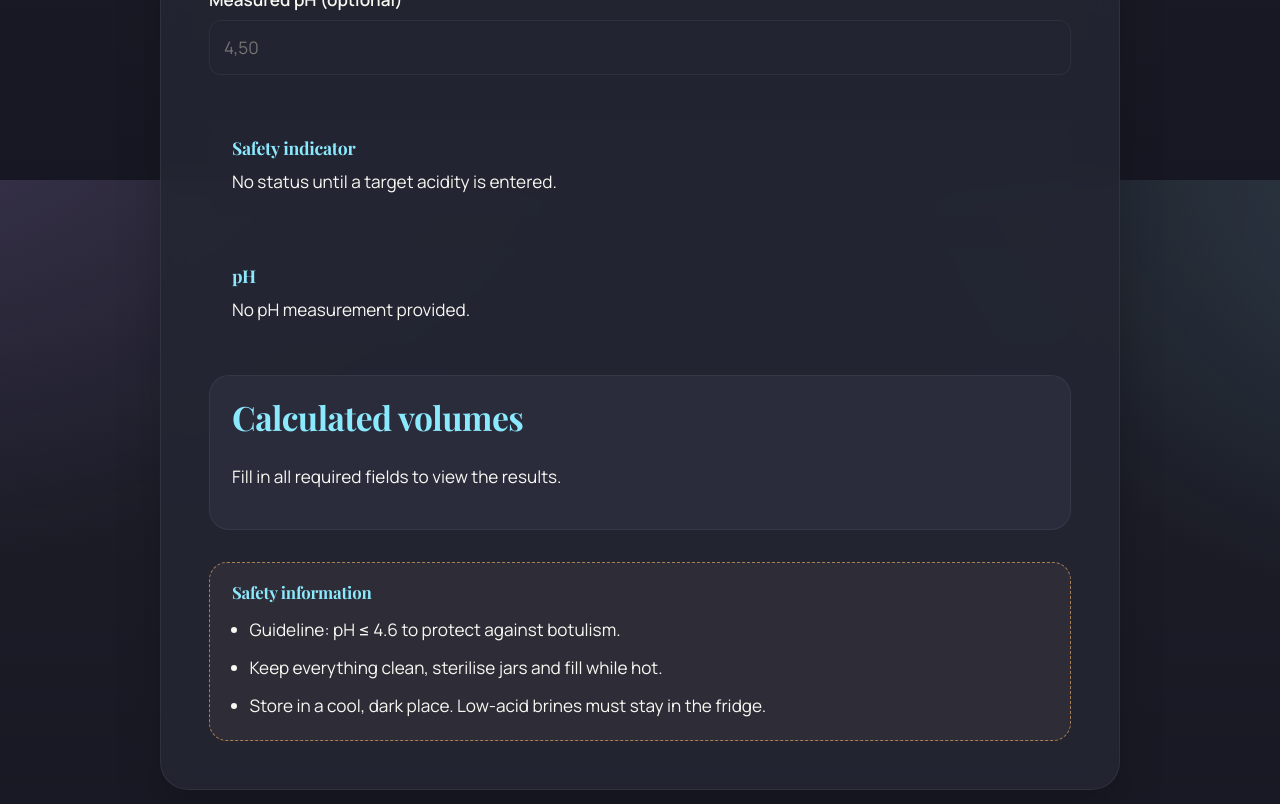
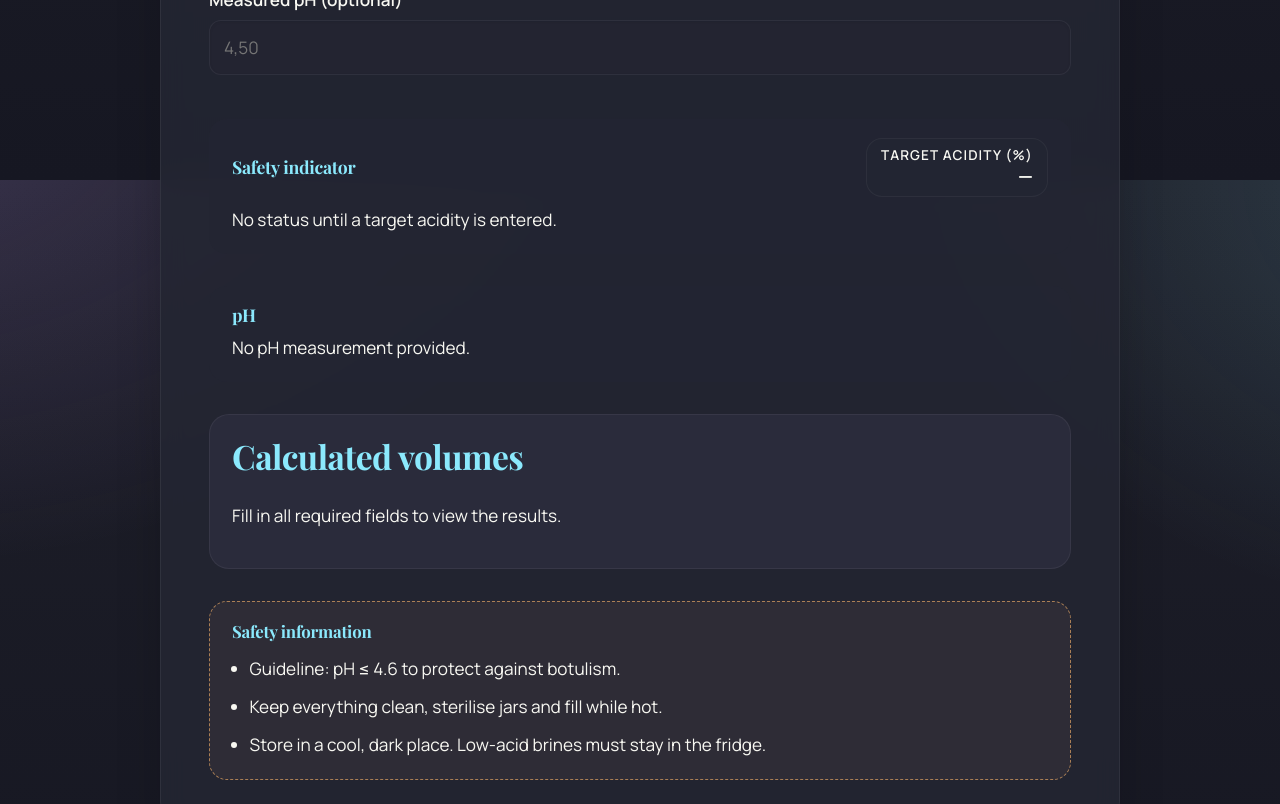
Before and after one commit to Web-Developer-DB/Pilze_Marinade, a React (Vite) app: page / in a window 1280 px wide. Shown: the part 2220-3024 px from the top of the page. Built offline with nearby package versions, Linux system fonts and the light colour scheme.

Commit message:
feat(ui): merge target acidity with traffic light

```diff
--- a/src/components/MarinadeForm.jsx
+++ b/src/components/MarinadeForm.jsx
@@ -169,6 +169,9 @@ export default function MarinadeForm() {
 
   const safetyMeta = getSafetyMeta(evaluation.safety);
   const phMeta = getPhMeta(evaluation.phState);
+  const targetValue = Number.isFinite(evaluation.parsed?.target)
+    ? formatNumber(evaluation.parsed.target, locale, 2)
+    : null;
 
   const formattedResult = evaluation.result
     ? {
@@ -322,7 +325,13 @@ export default function MarinadeForm() {
         aria-live="polite"
         aria-label={t(locale, "status.title")}
       >
-        <h2>{t(locale, "status.title")}</h2>
+        <div className="status-head">
+          <h2>{t(locale, "status.title")}</h2>
+          <div className={`acid-pill ${targetValue ? "ready" : ""}`}>
+            <span>{t(locale, "input.target.label")}</span>
+            <strong>{targetValue ? `${targetValue} %` : "—"}</strong>
+          </div>
+        </div>
         <p>{t(locale, safetyMeta.key)}</p>
       </section>
 
@@ -355,11 +364,6 @@ export default function MarinadeForm() {
               <span className="result-label">{t(locale, "input.total.label")}</span>
               <strong>{formattedResult.total}</strong>
               <span className="result-suffix">{t(locale, "results.label.ml")}</span>
-            </div>
-            <div>
-              <span className="result-label">{t(locale, "input.target.label")}</span>
-              <strong>{formattedResult.target}</strong>
-              <span className="result-suffix">{t(locale, "results.label.percent")}</span>
             </div>
             <div>
               <span className="result-label">{t(locale, "input.vinegar.label")}</span>
--- a/src/i18n/de.json
+++ b/src/i18n/de.json
@@ -38,8 +38,8 @@
   "faq.q2.body": "Ja, solange die Essigstärke zwischen 3 und 25\u202f% liegt – gib den Wert einfach im Feld „Essigstärke“ ein.",
   "faq.q3.title": "Unterstützt die App andere Einheiten?",
   "faq.q3.body": "Der Rechner arbeitet volumenbasiert in Milliliter. Setze Liter oder Tassen durch Umrechnung in ml ein.",
-  "footer.credits": "Open-Source-Projekt der Pilze_Marinade-Community.",
-  "footer.source": "Quellcode und Issues auf GitHub.",
+  "footer.credits": "Open-Source-Projekt von Dimitri B.",
+  "footer.source": "Quellcode und Issues: https://github.com/Web-Developer-DB/Pilze_Marinade",
   "input.total.label": "Gesamtvolumen (ml)",
   "input.total.help": "Erlaubt sind Werte zwischen 1 und 20000 Milliliter.",
   "input.vinegar.label": "Essigstärke (%)",
--- a/src/i18n/en.json
+++ b/src/i18n/en.json
@@ -38,8 +38,8 @@
   "faq.q2.body": "Yes, as long as the vinegar strength sits between 3 and 25%. Enter the exact percentage in the field.",
   "faq.q3.title": "Does the app support other units?",
   "faq.q3.body": "Calculations run on millilitres. Convert litres or cups to ml before entering the values.",
-  "footer.credits": "An open-source effort by the Pilze_Marinade community.",
-  "footer.source": "Browse the source and issues on GitHub.",
+  "footer.credits": "Open-source project by Dimitri B.",
+  "footer.source": "Source & issues: https://github.com/Web-Developer-DB/Pilze_Marinade",
   "input.total.label": "Total volume (ml)",
   "input.total.help": "Allowed range: 1 to 20,000 millilitres.",
   "input.vinegar.label": "Vinegar strength (%)",
--- a/src/i18n/ru.json
+++ b/src/i18n/ru.json
@@ -38,8 +38,8 @@
   "faq.q2.body": "Да, если крепость уксуса находится в диапазоне 3–25\u202f%. Просто укажите точный процент в поле.",
   "faq.q3.title": "Поддерживаются другие единицы?",
   "faq.q3.body": "Расчёты ведутся в миллилитрах. Переведите литры или чашки в мл и внесите значения.",
-  "footer.credits": "Открытый проект сообщества Pilze_Marinade.",
-  "footer.source": "Исходный код и задачи доступны на GitHub.",
+  "footer.credits": "Open-source проект Дмитрия B.",
+  "footer.source": "Код и задачи: https://github.com/Web-Developer-DB/Pilze_Marinade",
   "input.total.label": "Общий объём (мл)",
   "input.total.help": "Допустимый диапазон: от 1 до 20000 миллилитров.",
   "input.vinegar.label": "Крепость уксуса (%)",
--- a/src/styles/app.css
+++ b/src/styles/app.css
@@ -365,6 +365,44 @@
   gap:8px;
 }
 
+.status-head{
+  display:flex;
+  flex-wrap:wrap;
+  align-items:center;
+  justify-content:space-between;
+  gap:12px;
+}
+
+.acid-pill{
+  display:inline-flex;
+  flex-direction:column;
+  align-items:flex-end;
+  gap:2px;
+  padding:8px 14px;
+  border-radius:16px;
+  background: color-mix(in oklab, var(--card, rgba(255,255,255,0.8)), transparent 15%);
+  border:1px solid color-mix(in oklab, var(--hair, rgba(0,0,0,0.1)), transparent 40%);
+  font-size:.85rem;
+  line-height:1.2;
+}
+
+.acid-pill.ready{
+  background: linear-gradient(135deg, color-mix(in oklab, var(--accent, #2e7a5f) 22%, transparent), color-mix(in oklab, var(--accent-2, #4db482) 18%, transparent));
+  border-color: color-mix(in oklab, var(--accent, #2e7a5f) 55%, transparent);
+  color: color-mix(in oklab, #04120d, transparent 10%);
+}
+
+.acid-pill span{
+  text-transform:uppercase;
+  font-weight:600;
+  letter-spacing:.08em;
+}
+
+.acid-pill strong{
+  font-size:1.2rem;
+  font-weight:700;
+}
+
 .status-block h2{
   margin:0;
   font-size:1.1rem;
```
Also changed, not shown: 1 other file (tests, documents, lock files or other folders).
